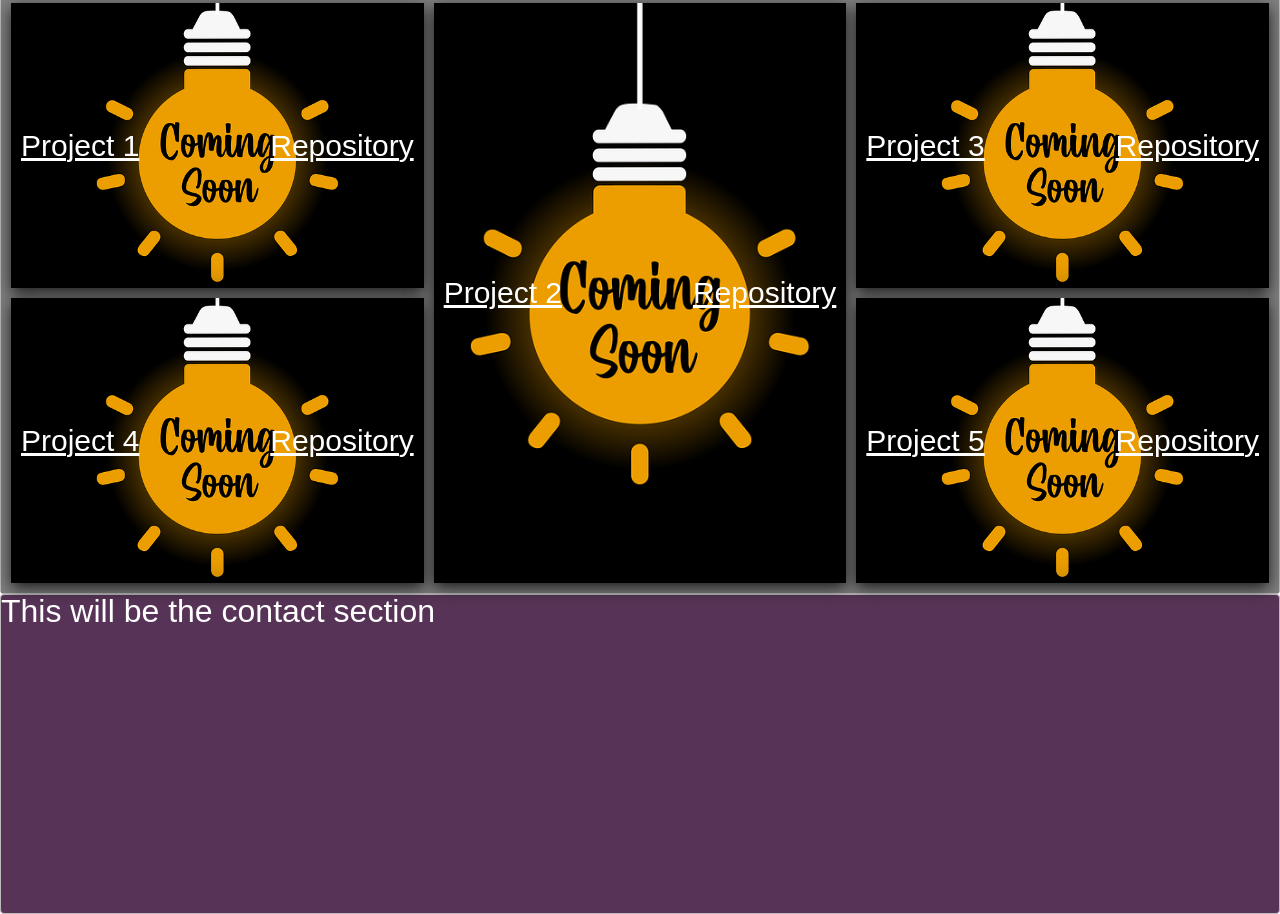
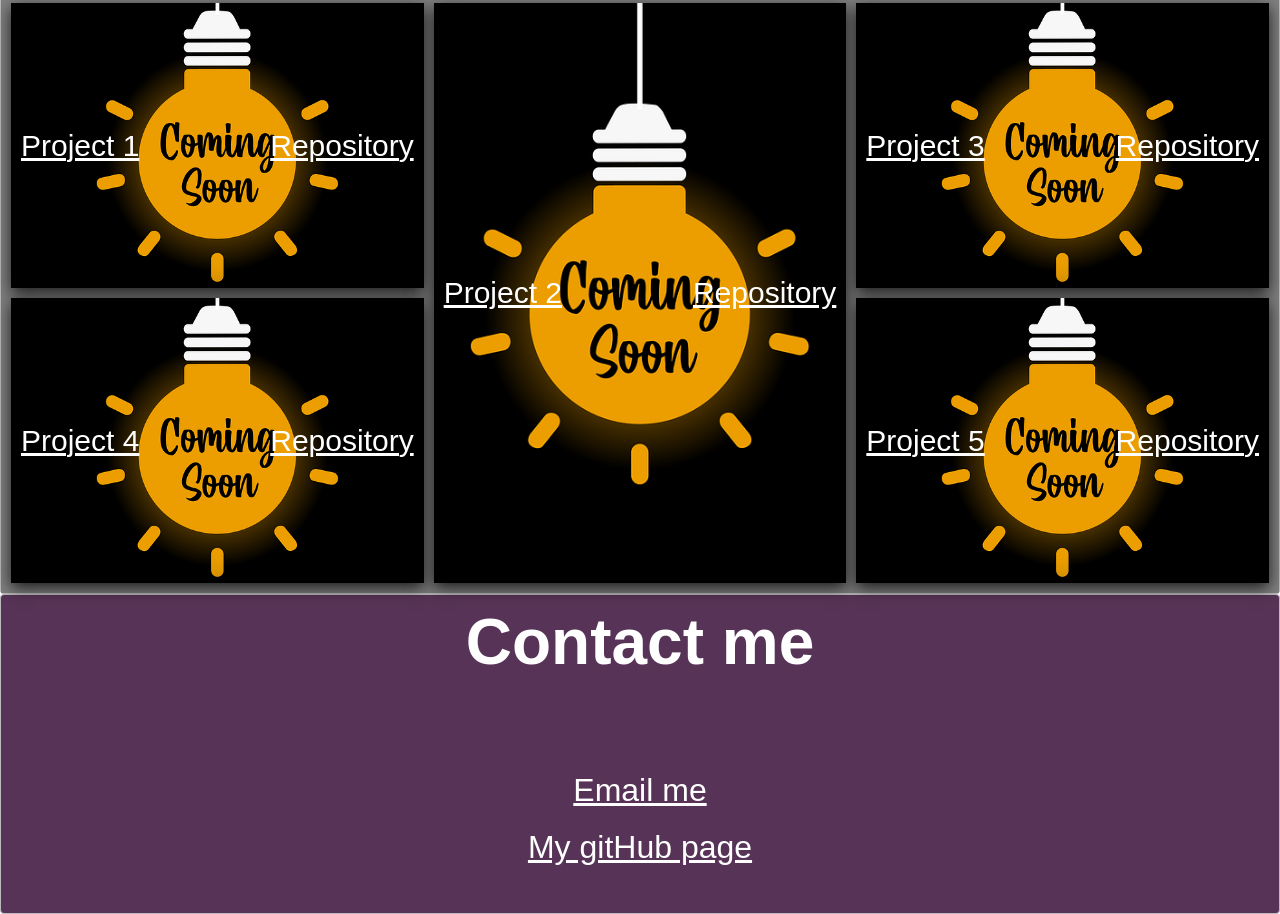
Before and after one commit to Amber-Robeck/unitTwoPortfolio, a plain HTML site: page index.html in a window 1280 px wide. Shown: the part 840-1754 px from the top of the page. Drawn offline with Linux system fonts and the light colour scheme.

Commit message:
worked on contact section, deleted commented out code from css files

```diff
--- a/Assets/style.css
+++ b/Assets/style.css
@@ -5,17 +5,13 @@ body {
 }
 
 .zone {
-    /*padding: 30px 50px;
-    margin:40px 60px;*/
     cursor:pointer;
     background-color: rgb(87, 52, 87);
-    /*display:inline-block;*/
     color:#FFF;
     font-size:2em;
     border-radius: 4px;
     border:1px solid #bbb;
     transition: all 0.3s linear;
-    /* padding: 0; */
 }
 
 .zone:hover {
@@ -65,10 +61,9 @@ li > a {
     display:flex;
     flex: wrap;
     flex-direction: column;
-    /* min-width: 460px; */
     align-items: center;
     justify-content: center;
-    height: 100vh; /* viewport height */
+    height: 100vh;
     background-color: gray;
 }
 .aboutMe > p {
@@ -120,7 +115,6 @@ li > a {
     flex: wrap;
     align-items: center;
     height: 40vh;
-    /* border-radius: 50%; */
     border-bottom-left-radius: 45% 100%;
     border-bottom-right-radius: 45% 100%;
     border-top-left-radius: 45% 100%;
@@ -134,7 +128,6 @@ li > a {
     display: grid;
     grid-template-columns: auto auto auto;
     width: auto;
-    /* max-width: 1200px; */
     grid-gap: 10px;
     background-color: gray;
     padding: 10px;
@@ -147,14 +140,12 @@ li > a {
     justify-content: space-between;
     max-width: auto;
     background-color: white;
-    /* text-align: center; */
     padding: 20px 0;
     font-size: 30px;
     box-shadow: rgba(0,0,0,0.8) 0px 5px 15px, inset rgba(0,0,0,0.15) 0px -10px 20px;
     background-image: url("./coming-soon.png");
     background-size: cover;
     background-position: center;
-    /* background-attachment: fixed; */
 }
 
 .grid-container > div > a {
@@ -163,15 +154,7 @@ li > a {
 
 }
 
-/* .bounce { */
-    /* align-self: flex-end; */
-    /* width: 100px; */
-    /* height: 100px; */
-    /* background: #FFB6C1; */
-    /* animation-duration: 2s;
-    animation-iteration-count: infinite;
-    transform-origin: bottom;
-} */
+/* Animation */
 .bounce:hover {
     animation-name: bounce;
     animation-timing-function: ease;
@@ -185,16 +168,6 @@ li > a {
     100% { transform: translateY(0); }
 }
 
-/* .item1 img{
-    width: 200px;
-    height: 400px;
-    /* height: 210px; */
-    /* background: url("./Assets/coming-soon.png.png"); */
-    /* background-size: cover; */
-    /* object-fit: cover;
-} */
-
-
 .item2 {
     grid-column: 2;
     grid-row: 1 / span 2;
@@ -203,15 +176,24 @@ li > a {
 /* Contact Section */
 .contact {
     display:flex;
-    flex: wrap;
+    flex-direction: column;
     height: 40vh;
-    /* min-width: 460px; */
+    align-items: center;
+}
+
+.contact h2{
+    margin-top: 15px;
+    margin-bottom: 100px;
+    font-size: 2em;
 
 }
+.contact a {
+    margin-bottom: 25px;
+    color: white;
+}
+
 /* Nav bar media query */
- /* @media screen and (max-width: 1400px) {
 
-}  */
 /* grid display media query */
 @media screen and (max-width: 900px) {
     .grid-container {
@@ -221,6 +203,10 @@ li > a {
             grid-column: 1 / span 1;
 
         }
+
+        .aboutMe > p {
+            width: 100%;
+        }
         .r-ease {
             margin-top: 250px;
         }
@@ -229,6 +215,10 @@ li > a {
     .main-nav {
         font-size: 0.5em;
         padding: 0;
+     }
+
+     .aboutMe > p {
+        font-size: .695em;
      }
     .r-ease {
         margin-top: 250px;
@@ -244,16 +234,3 @@ li > a {
         margin-top: 250px;
     }
 }
-
-    /* This no longer is set up correctly now that I chaged placement of item 2*/
-    /* @media only screen and (max-width: 500px) {
-        grid-template-columns: repeat(auto-fill, minmax(350px, 1fr));
-    }
-
-    /* @media only screen and (max-width: 500px) {
-        .item2 { grid-column: 1 / span 4; grid-row: 1;}
-        .item1 { grid-column: 2; grid-row: 2 / 1fr;}
-        .item3 { grid-column: 2; grid-row: 3 / 1fr;}
-    .item4 { grid-column: 3; grid-row: 2 / 1fr;}
-    .item5 { grid-column: 3; grid-row: 3 / 1fr;}
-  } */
--- a/index.html
+++ b/index.html
@@ -35,7 +35,10 @@
               </div>
         </section>
         <section class="zone contact" id="contact">
-            This will be the contact section
+            <h2>Contact me</h2>
+            <a href="mailto:arr5533@gmail.com" target="_blank">Email me</a>
+            <a href="https://github.com/Amber-Robeck" target="_blank">My gitHub page</a>
+
         </section>
     </main>
 </body>
```
